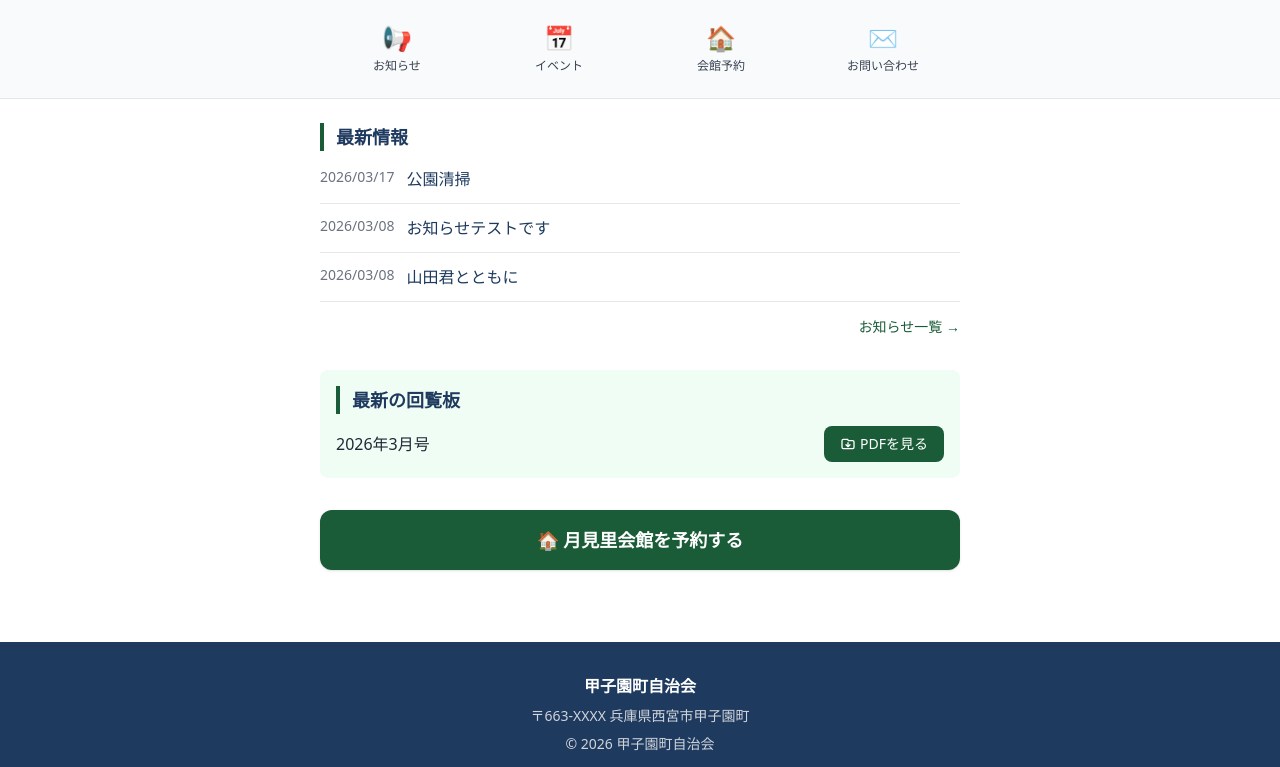
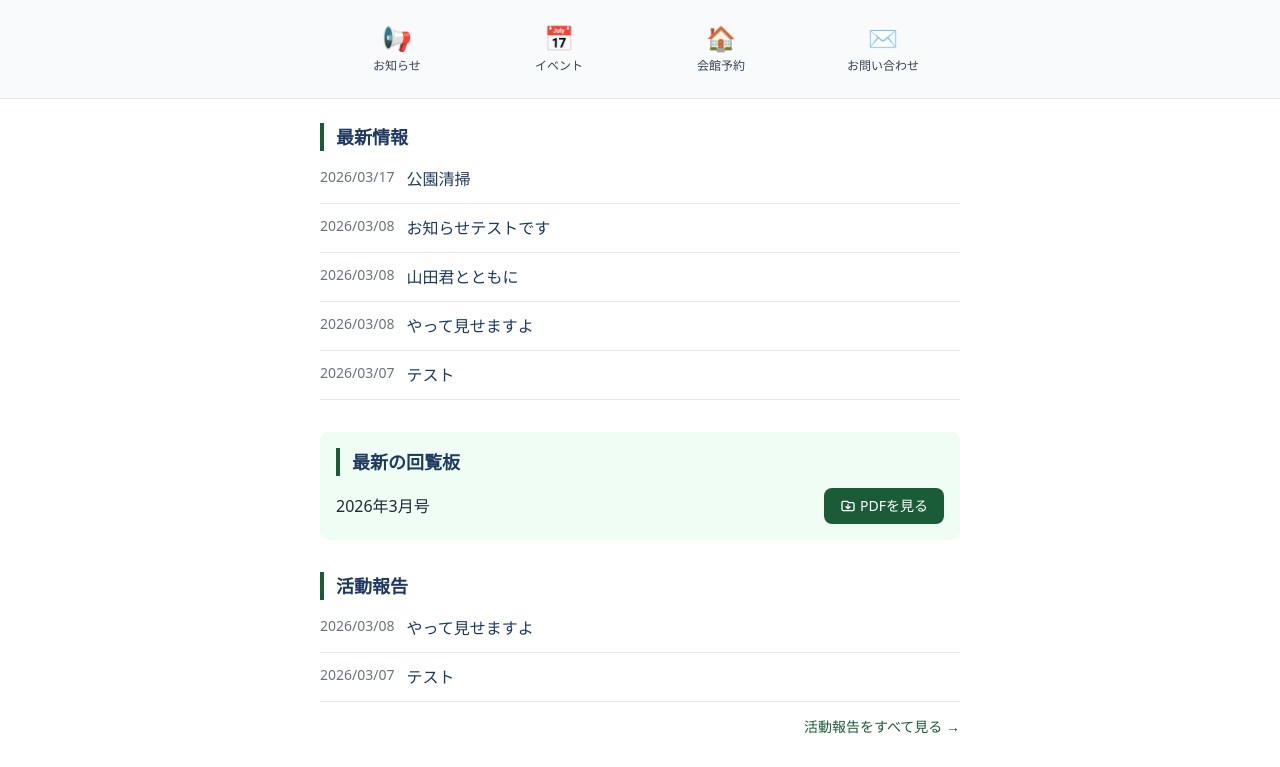
Before and after one commit to ukiajp/koshiencho-jichikai, an Eleventy site: page src/index.njk in a window 1280 px wide. Shown: the part 1042-1809 px from the top of the page. Built offline with nearby package versions, Linux system fonts and the light colour scheme; Eleventy itself is replaced by a stand-in of ours; files that its build step writes are made by us from their sources.

Commit message:
トップページ：最新情報5件・活動報告セクション追加

```diff
--- a/src/index.njk
+++ b/src/index.njk
@@ -43,7 +43,7 @@ permalink: /index.html
   <section>
     <h2 class="text-lg font-bold text-kon border-l-4 border-midori pl-3 mb-4">最新情報</h2>
     <ul class="space-y-3">
-      {% for item in collections.updates | limit(3) %}
+      {% for item in collections.updates | limit(5) %}
       <li class="flex gap-3 border-b pb-3">
         <time class="text-sm text-gray-500 whitespace-nowrap">{{ item.date | dateJp }}</time>
         <a href="{{ item.url }}" class="text-base hover:underline text-kon">{{ item.data.title }}</a>
@@ -52,9 +52,6 @@ permalink: /index.html
       <li class="text-gray-500 text-sm">情報はまだありません。</li>
       {% endfor %}
     </ul>
-    <div class="mt-3 text-right">
-      <a href="/news/" class="text-sm text-midori hover:underline">お知らせ一覧 →</a>
-    </div>
   </section>
 
   <!-- 最新の回覧板 -->
@@ -71,6 +68,24 @@ permalink: /index.html
     </div>
   </section>
 
+  <!-- 活動報告 -->
+  <section>
+    <h2 class="text-lg font-bold text-kon border-l-4 border-midori pl-3 mb-4">活動報告</h2>
+    <ul class="space-y-3">
+      {% for item in collections.activities | limit(3) %}
+      <li class="flex gap-3 border-b pb-3">
+        <time class="text-sm text-gray-500 whitespace-nowrap">{{ item.date | dateJp }}</time>
+        <a href="{{ item.url }}" class="text-base hover:underline text-kon">{{ item.data.title }}</a>
+      </li>
+      {% else %}
+      <li class="text-gray-500 text-sm">活動報告はまだありません。</li>
+      {% endfor %}
+    </ul>
+    <div class="mt-3 text-right">
+      <a href="/activities/" class="text-sm text-midori hover:underline">活動報告をすべて見る →</a>
+    </div>
+  </section>
+
   <!-- 会館予約CTA -->
   <section class="text-center">
     <a href="/reserve/" class="inline-flex items-center gap-2 bg-midori text-white text-lg font-bold px-8 py-4 rounded-xl shadow hover:opacity-90 w-full justify-center">
```
